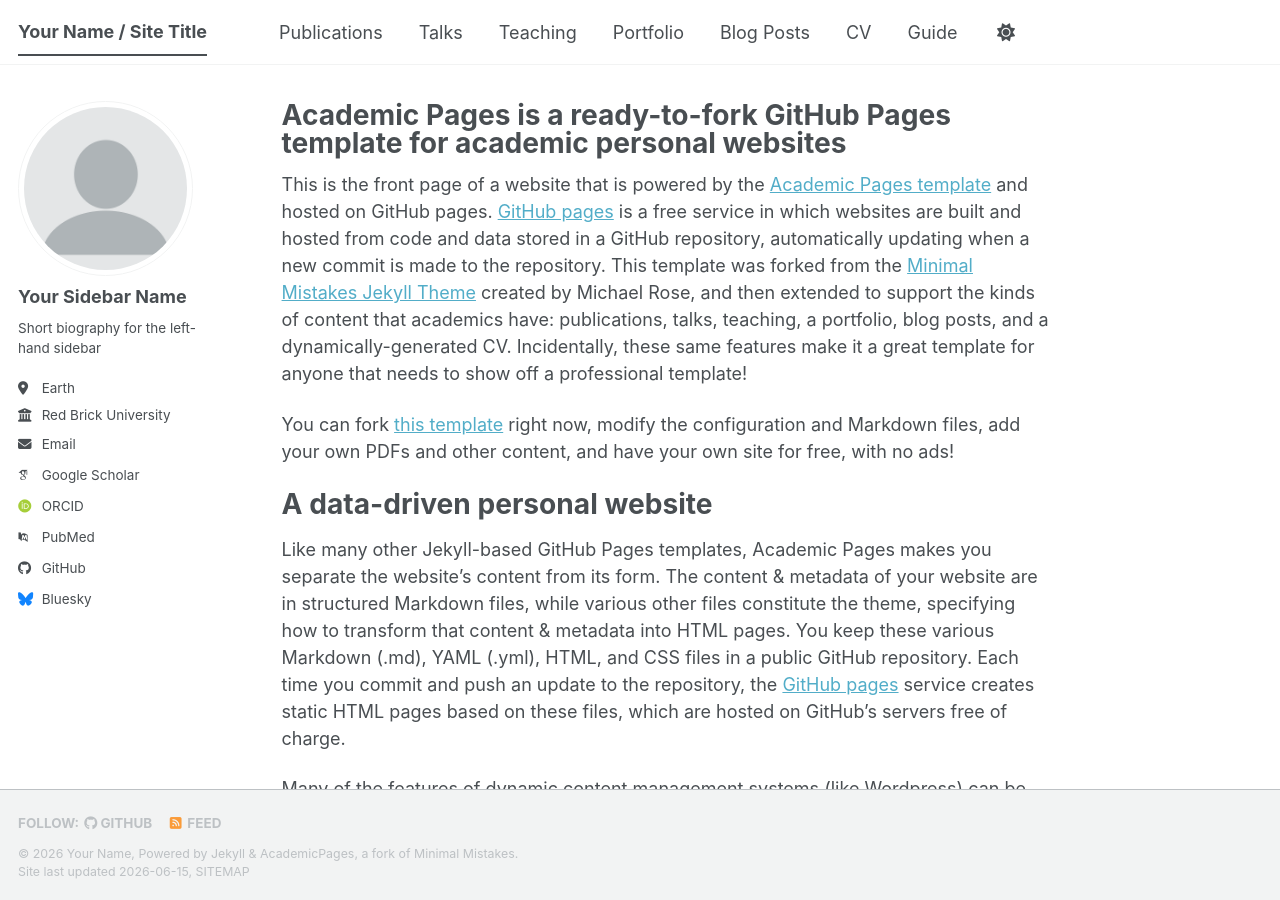
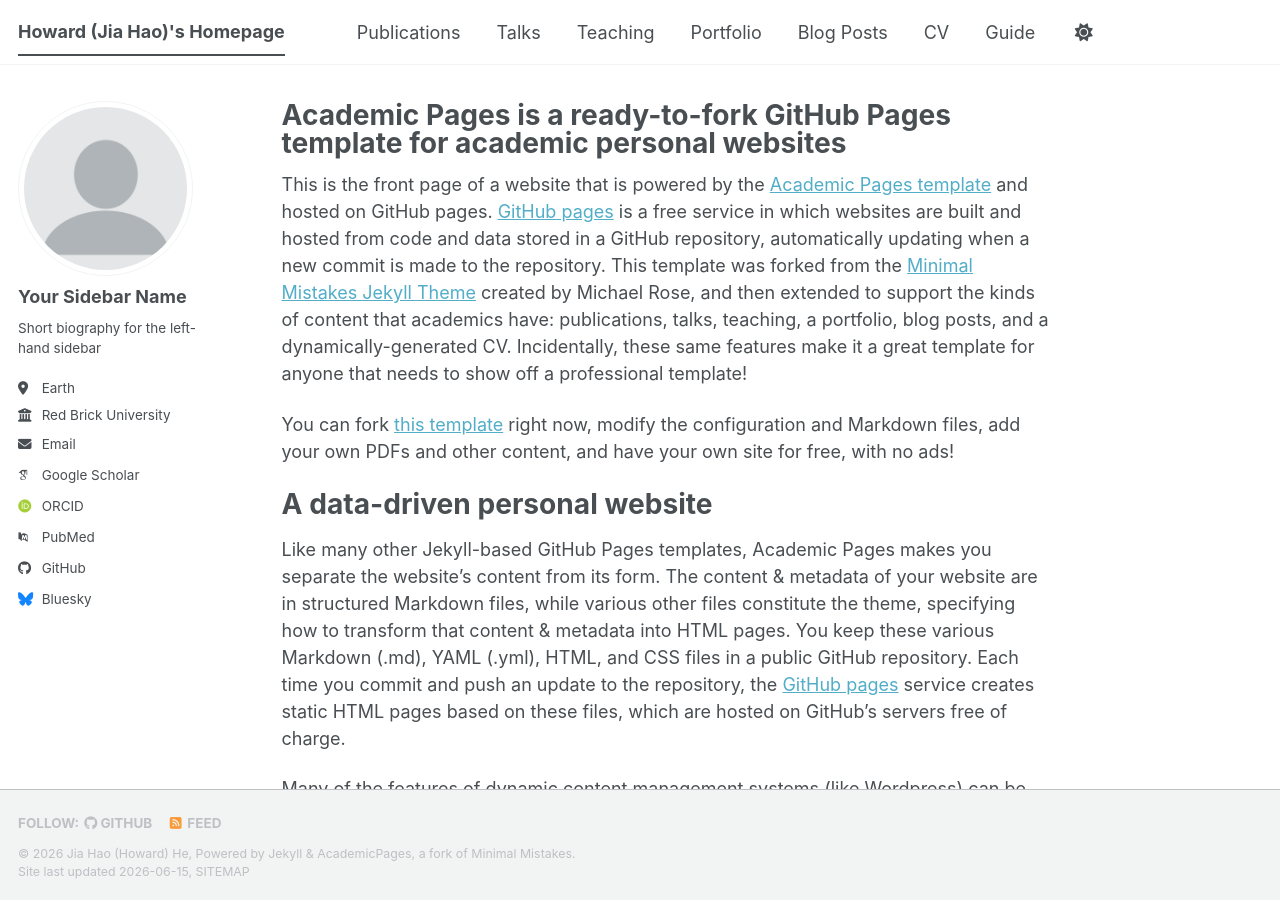
Before and after one commit to howardjhe/howardjhe.github.io, a Jekyll site: the page built from _pages/about.md, in a window 1280 px wide and 900 px high. Built offline with Jekyll 4.4.1, drawn with Linux system fonts in a browser that asks for light colours; some web fonts are replaced; a script bundle is joined from its source files by our own code; library files that are not in the unit come from our copies.

Commit message:
Update site title and personal information in config

```diff
--- a/_config.yml
+++ b/_config.yml
@@ -9,11 +9,11 @@
 # Basic Site Settings
 locale                   : "en-US"
 site_theme               : "default" # The available themes options are "default", "air", "sunrise", "mint", "dirt" and "contrast"
-title                    : "Your Name / Site Title"
+title                    : "Howard (Jia Hao)'s Homepage"
 title_separator          : "-"
-name                     : &name "Your Name"
-description              : &description "Your Name's academic portfolio"   # Update this with a general description of your site, this is the default if not overridden by a page
-url                      : https://academicpages.github.io # The base hostname & protocol for your site e.g. "https://[your GitHub username].github.io",
+name                     : &name "Jia Hao (Howard) He"
+description              : &description "Howard's academic portfolio"   # Update this with a general description of your site, this is the default if not overridden by a page
+url                      : https://howardjhe.github.io # The base hostname & protocol for your site e.g. "https://[your GitHub username].github.io",
                                                            # or if you already have some other page hosted on Github then use "https://[your GitHub username].github.io/[Your Repo Name]"
 baseurl                  : "" # the subpath of your site, e.g. "/blog"
 repository               : "academicpages/academicpages.github.io"
```
